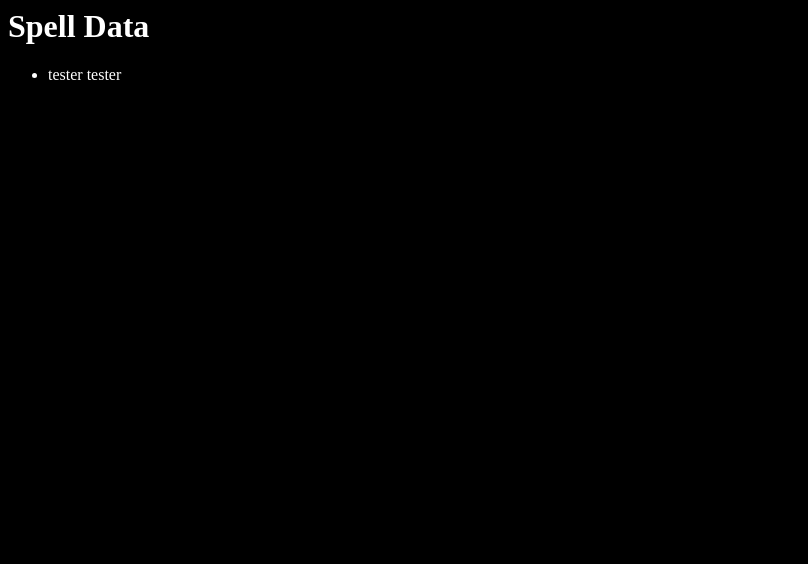
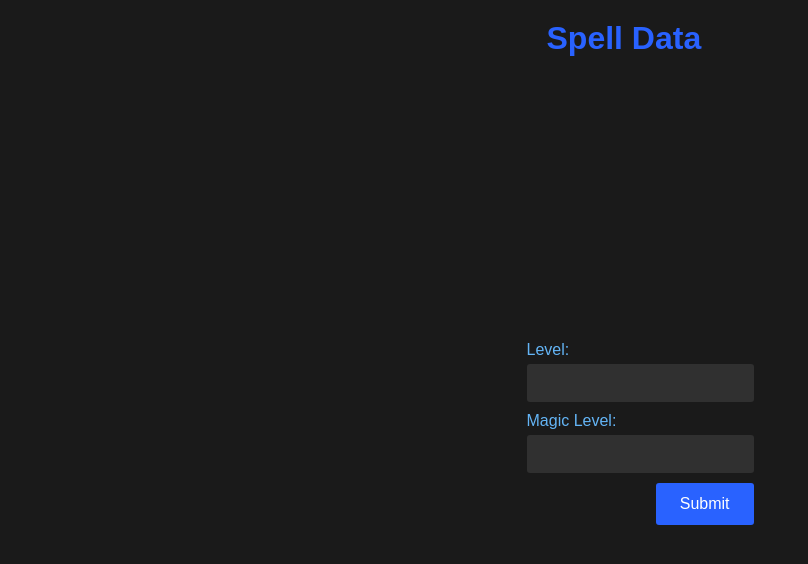
Before and after one commit to mikemedina/tibia-crystal, a Flask app: page / in a window 1280 px wide. Shown: the top 564 px of the page, without its empty margins (0-808 px from the left). Run offline with Flask 3, Linux system fonts and the light colour scheme.

Commit message:
Successfully post a basic form to the backend and receive a response

```diff
--- a/app.py
+++ b/app.py
@@ -1,12 +1,14 @@
-from flask import Flask, jsonify, render_template
+from flask import Flask, jsonify, render_template, request
 from flask_sqlalchemy import SQLAlchemy
 from flask_migrate import Migrate
+from flask_cors import CORS
 
 
 app = Flask(__name__)
 app.debug = True
 app.config['SQLALCHEMY_DATABASE_URI'] = 'sqlite:///crystal.db'
 app.config['SQLALCHEMY_TRACK_MODIFICATIONS '] = False
+CORS(app)
 
 db = SQLAlchemy(app)
 
@@ -28,5 +30,17 @@ def hello():
     return render_template('index.html')
 
 
+@app.route('/spell-data', methods=['GET'])
+def spell_data():
+    level = request.args.get('level')
+    magic_level = request.args.get('magic-level')
+
+    # Perform any necessary processing with the received data
+    # ...
+
+    # Return a response
+    return '{"message": "' + 'Received data: Level={}, Magic Level={}'.format(level, magic_level) + '"}'
+
+
 if __name__ == '__main__':
     app.run(host='0.0.0.0', port=5000)
--- a/static/styles.css
+++ b/static/styles.css
@@ -1,6 +1,76 @@
 body {
-  background: black;
-  color: white;
+  background-color: #1a1a1a;
+  color: #ffffff;
+  font-family: Arial, sans-serif;
+  display: flex;
+  flex-direction: column;
+  align-items: center; /* Center horizontally */
+  justify-content: flex-start; /* Align vertically to the top */
+  height: 100vh;
+  margin: 0;
+  padding: 0;
+}
+
+h1 {
+  color: #2962ff;
+  text-align: left;
+  margin-top: 20px;
+  margin-left: 20px;
+}
+
+.form-container {
+  margin-bottom: 20px;
+  text-align: center;
+  margin-top: calc(33vh + 20px); /* Adjust vertical position */
+}
+
+.form-title {
+  color: #ffffff;
+  font-size: 20px;
+  margin-bottom: 10px;
+  text-align: center;
+}
+
+.form-group {
+  margin-bottom: 10px;
+  text-align: left;
+}
+
+label {
+  display: block;
+  margin-bottom: 5px;
+  color: #64b5f6;
+}
+
+input[type="text"] {
+  padding: 10px;
+  border-radius: 3px;
+  border: none;
+  background-color: #303030;
+  color: #ffffff;
+  width: 100%;
+  font-size: 16px;
+}
+
+button {
+  padding: 12px 24px;
+  border-radius: 3px;
+  border: none;
+  background-color: #2962ff;
+  color: #ffffff;
+  cursor: pointer;
+  float: right;
+  font-size: 16px;
+}
+
+button:hover {
+  background-color: #0039cb;
+}
+
+ul {
+  list-style-type: none;
+  margin: 0;
+  padding: 0;
 }
 
 li {
--- a/templates/index.html
+++ b/templates/index.html
@@ -1,22 +1,56 @@
 <html>
 <head>
     <title>Spell Data</title>
-	<link rel="stylesheet" type="text/css" href="{{ url_for('static', filename='styles.css') }}">
+    <link rel="stylesheet" type="text/css" href="{{ url_for('static', filename='styles.css') }}">
     <script src="https://cdn.jsdelivr.net/npm/vue/dist/vue.js"></script>
 </head>
 <body>
     <div id="app">
         <h1>Spell Data</h1>
-        <ul>
-            <li >
-				tester tester
-            </li>
-        </ul>
+
+        <div class="form-container">
+            <form @submit.prevent="submitForm">
+                <div class="form-group">
+                    <label for="level">Level:</label>
+                    <input type="text" id="level" v-model="levelValue">
+                </div>
+
+                <div class="form-group">
+                    <label for="magic-level">Magic Level:</label>
+                    <input type="text" id="magic-level" v-model="magicLevelValue">
+                </div>
+
+                <button type="submit">Submit</button>
+            </form>
+        </div>
     </div>
 
     <script>
         var app = new Vue({
             el: '#app',
+            delimiters: ['[[', ']]'], // Custom delimiters to avoid conflicts with Jinja2
+            data: {
+                spellData: [],
+                levelValue: '',
+                magicLevelValue: ''
+            },
+            methods: {
+                submitForm() {
+                    const level = encodeURIComponent(this.levelValue);
+                    const magicLevel = encodeURIComponent(this.magicLevelValue);
+
+                    const url = `http://localhost:5000/spell-data?level=${level}&magic-level=${magicLevel}`;
+
+                    fetch(url)
+                        .then(response => response.json())
+                        .then(data => {
+                            this.spellData = data;
+                        })
+                        .catch(error => {
+                            console.error('Error:', error);
+                        });
+                }
+            }
         });
     </script>
 </body>
```
Also changed, not shown: 1 other file.
